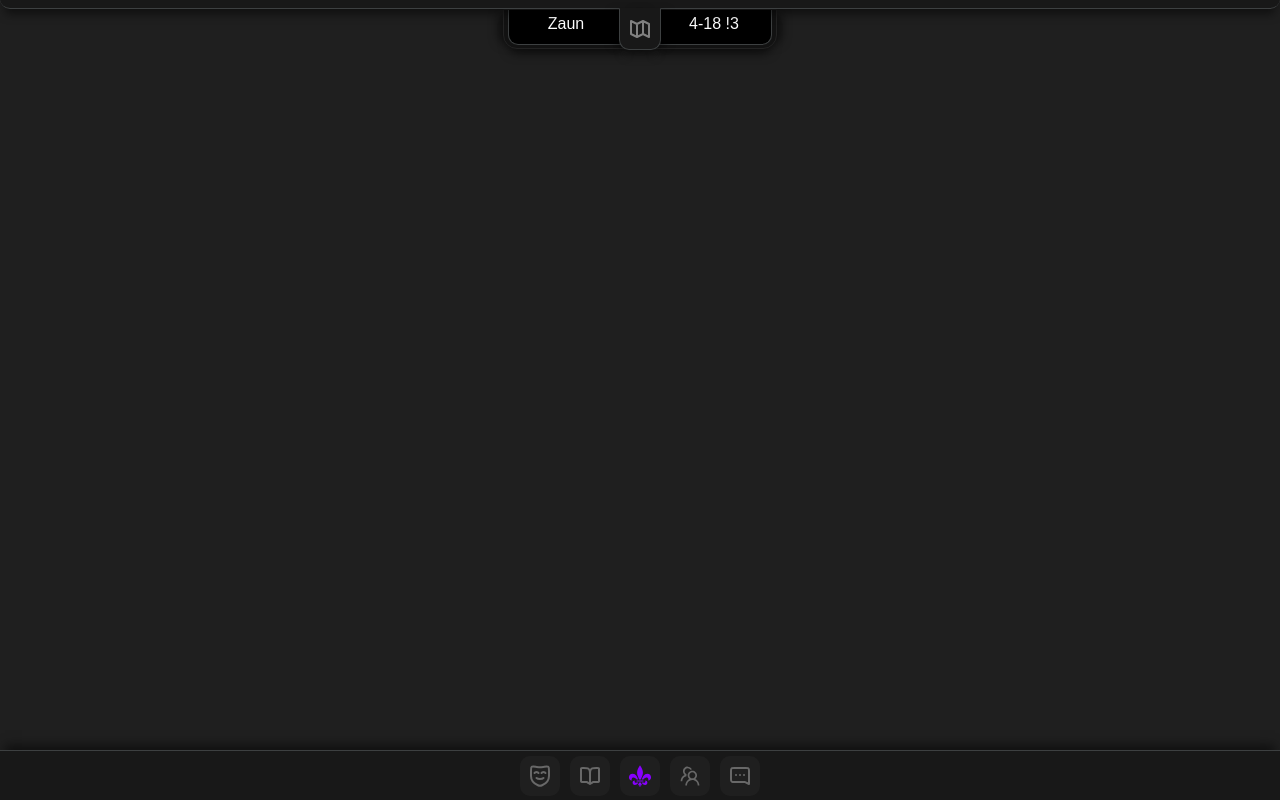
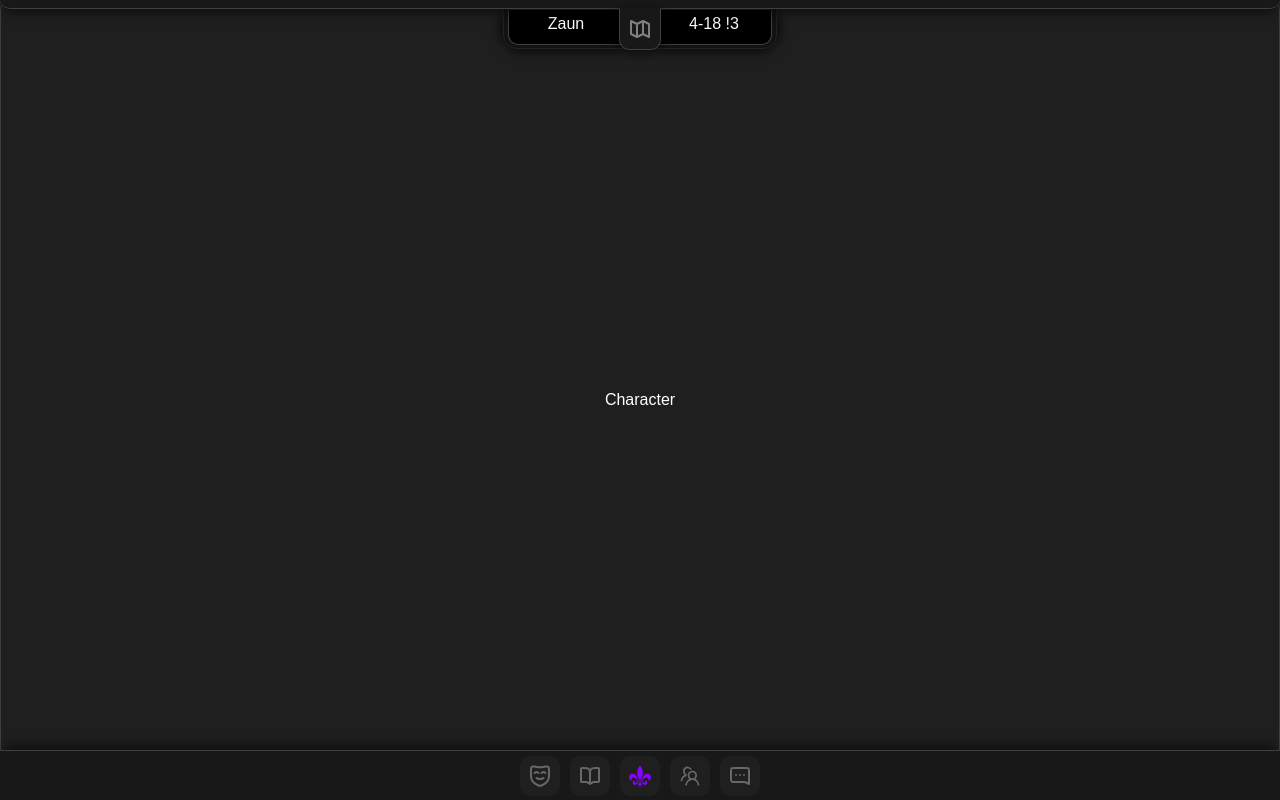
Before and after one commit to kjkm/martyr-vtt, a React (Vite) app: page / in a window 1280 px wide. Built offline with nearby package versions, Linux system fonts and the light colour scheme.

Commit message:
wip: implement basic slide structure

```diff
--- a/src/App.jsx
+++ b/src/App.jsx
@@ -1,12 +1,28 @@
 import MapDrawer from "./components/mapdrawer/MapDrawer";
 import Toolbar from "./components/toolbar/Toolbar";
+import CenterPanel from "./components/centerpanel/CenterPanel";
 import "./App.css";
+import Slide from "./components/centerpanel/carousel/slide/Slide";
+import { useState } from "react";
 
 function App() {
+  const [activeSlide, setActiveSlide] = useState(0);
+
+  const handleSlideChange = (index) => {
+    setActiveSlide(index);
+  }
+
   return (
     <div className="App">
       <MapDrawer />
-      <Toolbar />
+      <CenterPanel>
+        <Slide>Character</Slide>
+        <Slide>Rulebook</Slide>
+        <Slide>Playmat</Slide>
+        <Slide>Companions</Slide>
+        <Slide>Script</Slide>
+      </CenterPanel>
+      <Toolbar onSlideChange={handleSlideChange}/>
     </div>
   );
 }
--- /dev/null
+++ b/src/components/centerpanel/CenterPanel.css
@@ -0,0 +1,8 @@
+.CenterPanel {
+  width: 100%;
+  height: 100%;
+  overflow: hidden;
+  display: flex;
+  justify-content: center;
+  align-items: center;
+}
--- /dev/null
+++ b/src/components/centerpanel/CenterPanel.fixture.jsx
@@ -0,0 +1,3 @@
+import "./CenterPanel.jsx";
+
+export default <CenterPanel>CenterPanel</CenterPanel>;
--- /dev/null
+++ b/src/components/centerpanel/CenterPanel.jsx
@@ -0,0 +1,25 @@
+import { useEffect, useRef } from "react";
+import Carousel from "./carousel/Carousel";
+import "./CenterPanel.css";
+
+function CenterPanel({ children, activeSlide }) {
+  const carouselRef = useRef(null);
+
+  useEffect(() => {
+    if (carouselRef.current) {
+      const slideWidth = carouselRef.current.clientWidth;
+      carouselRef.current.scrollTo({
+        left: slideWidth * activeSlide,
+        behavior: "smooth",
+      });
+    }
+  }, [activeSlide]);
+
+  return (
+    <div className="CenterPanel">
+      <Carousel ref={carouselRef}>{children}</Carousel>
+    </div>
+  );
+}
+
+export default CenterPanel;
--- /dev/null
+++ b/src/components/centerpanel/carousel/Carousel.css
@@ -0,0 +1,20 @@
+.Carousel {
+  display: flex;
+  overflow-x: auto;
+  scroll-snap-type: x mandatory;
+  -webkit-overflow-scrolling: touch;
+  width: 100%;
+  height: 100%;
+  scroll-behavior: smooth;
+}
+
+.Carousel-slide {
+  flex: 0 0 100%;
+  scroll-snap-align: start;
+  display: flex;
+  justify-content: center;
+  align-items: center;
+  width: 100%;
+  height: 100%;
+  box-sizing: border-box;
+}
--- /dev/null
+++ b/src/components/centerpanel/carousel/Carousel.fixture.jsx
@@ -0,0 +1,3 @@
+import Carousel from "./Carousel";
+
+export default <Carousel />;
--- /dev/null
+++ b/src/components/centerpanel/carousel/Carousel.jsx
@@ -0,0 +1,16 @@
+import React, { forwardRef } from "react";
+import "./Carousel.css";
+
+const Carousel = forwardRef(({ children }, ref) => {
+  return (
+    <div className="Carousel" ref={ref}>
+      {React.Children.map(children, (child, index) => (
+        <div className="Carousel-slide" key={index}>
+          {child}
+        </div>
+      ))}
+    </div>
+  );
+});
+
+export default Carousel;
--- /dev/null
+++ b/src/components/centerpanel/carousel/slide/Slide.css
@@ -0,0 +1,12 @@
+.Slide {
+  display: flex;
+  justify-content: center;
+  align-items: center;
+  width: 100%;
+  height: 100%;
+  box-sizing: border-box;
+  padding: 10px;
+  background-color: var(--background-color-light);
+  border: 1px solid var(--border-color-dark);
+  border-radius: var(--border-radius);
+}
--- /dev/null
+++ b/src/components/centerpanel/carousel/slide/Slide.jsx
@@ -0,0 +1,8 @@
+import React from "react";
+import "./Slide.css";
+
+function Slide({ children }) {
+  return <div className="Slide">{children}</div>;
+}
+
+export default Slide;
```
Also changed, not shown: src/components/centerpanel/carousel/slide/Slide.fixture.jsx (added, +13 -0 lines).
